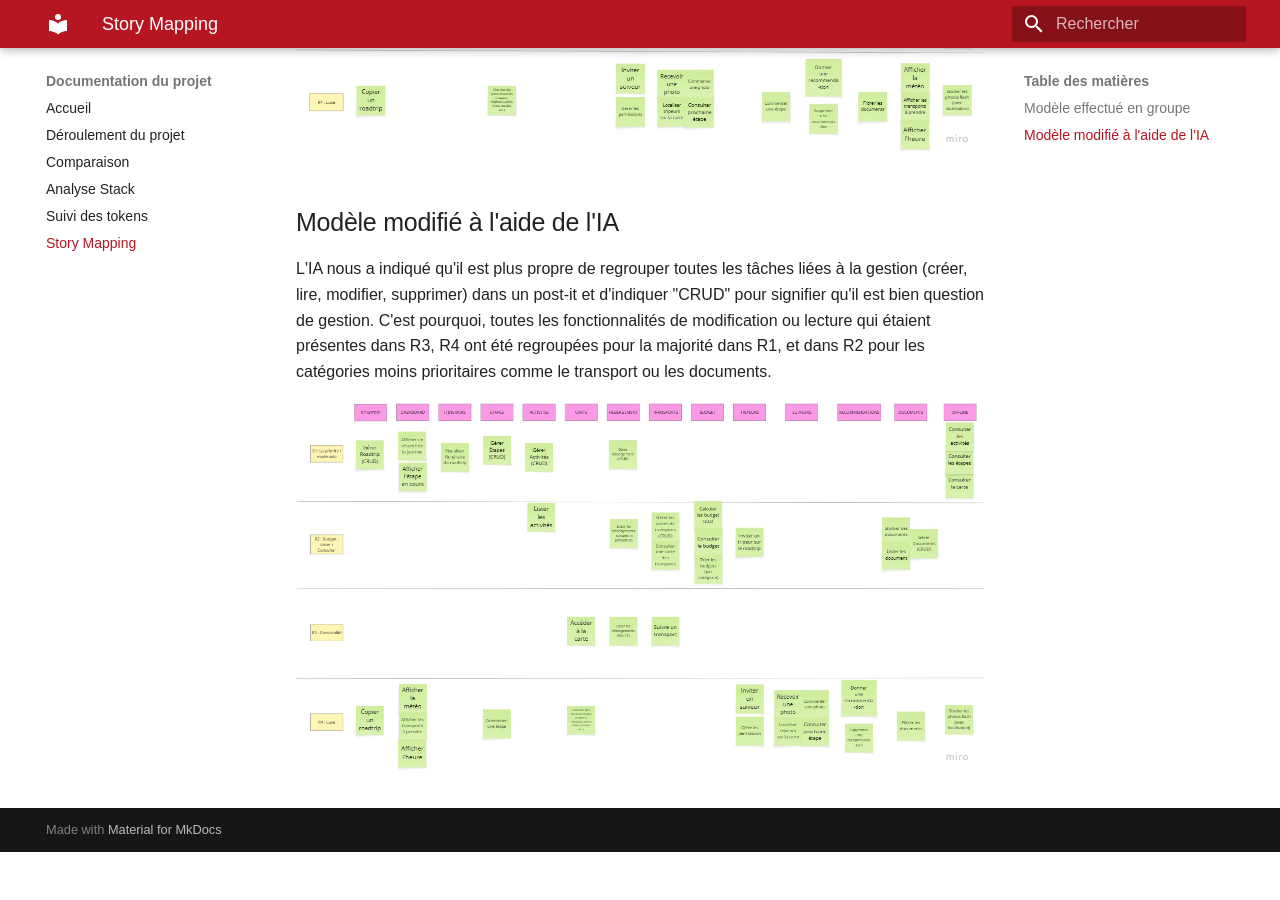
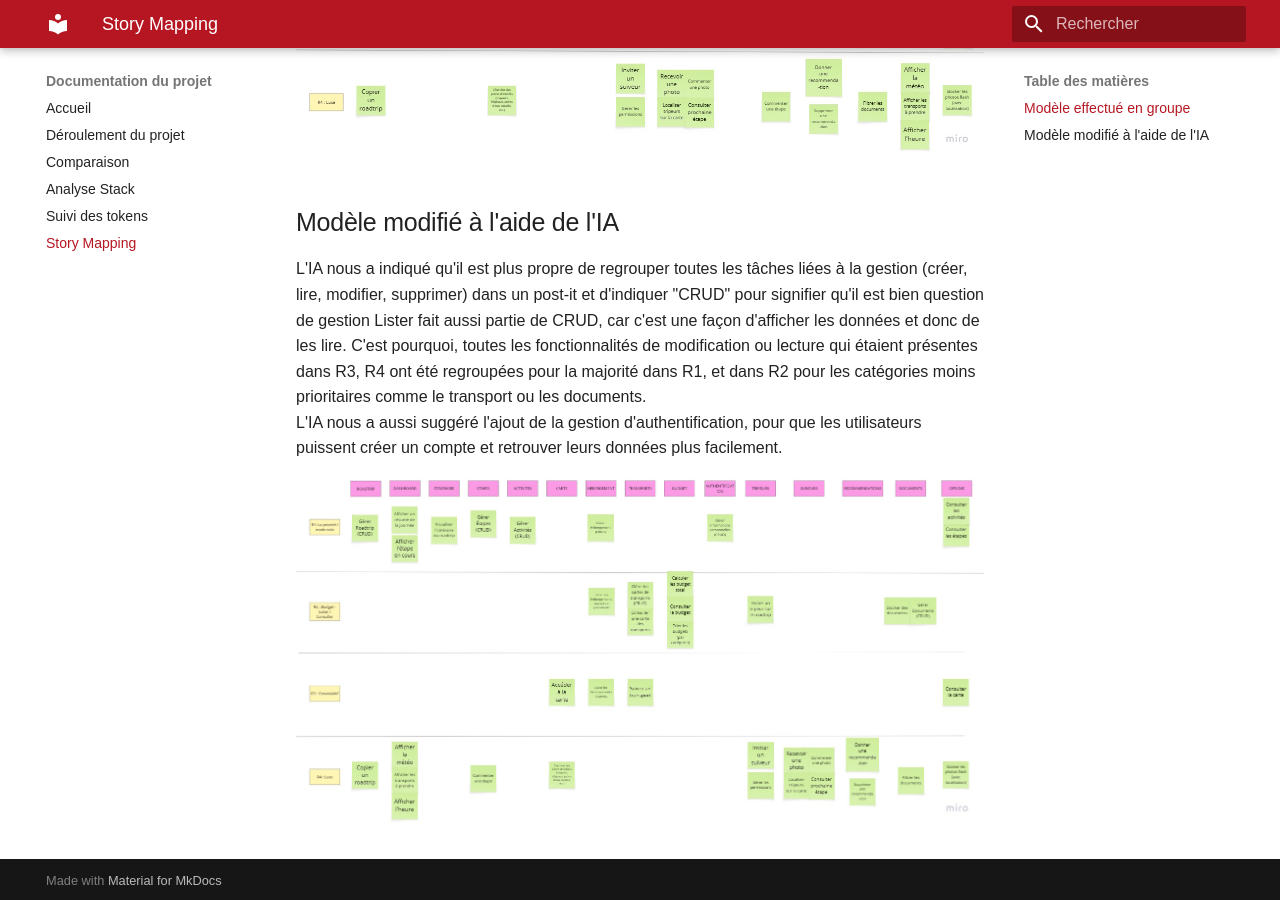
Before and after one commit to Les-Baroudeurs-du-Bit/mkdocs, an MkDocs documentation site: the page built from docs/story-mapping.md, in a window 1280 px wide and 900 px high, scrolled down 717 px. Built offline with MkDocs 1.6.1 and Material for MkDocs 9.7.7, drawn with Linux system fonts in a browser that asks for light colours; some web fonts are replaced; before the commit the page ends 1569 px from its top, so only the background shows below that.

Commit message:
docs: modify lists and add authentification

```diff
--- a/docs/story-mapping.md
+++ b/docs/story-mapping.md
@@ -7,6 +7,7 @@
 ![story mapping](Images/story_mapping.jpg)
 
 ## Modèle modifié à l'aide de l'IA
-L'IA nous a indiqué qu'il est plus propre de regrouper toutes les tâches liées à la gestion (créer, lire, modifier, supprimer) dans un post-it et d'indiquer "CRUD" pour signifier qu'il est bien question de gestion. C'est pourquoi, toutes les fonctionnalités de modification ou lecture qui étaient présentes dans R3, R4 ont été regroupées pour la majorité dans R1, et dans R2 pour les catégories moins prioritaires comme le transport ou les documents.
+L'IA nous a indiqué qu'il est plus propre de regrouper toutes les tâches liées à la gestion (créer, lire, modifier, supprimer) dans un post-it et d'indiquer "CRUD" pour signifier qu'il est bien question de gestion Lister fait aussi partie de CRUD, car c'est une façon d'afficher les données et donc de les lire. C'est pourquoi, toutes les fonctionnalités de modification ou lecture qui étaient présentes dans R3, R4 ont été regroupées pour la majorité dans R1, et dans R2 pour les catégories moins prioritaires comme le transport ou les documents.
+L'IA nous a aussi suggéré l'ajout de la gestion d'authentification, pour que les utilisateurs puissent créer un compte et retrouver leurs données plus facilement.
 
 ![story mapping ia](Images/story_mapping_ai_modified.jpg)
```
Also changed, not shown: docs/Images/story_mapping_ai_modified.jpg.
